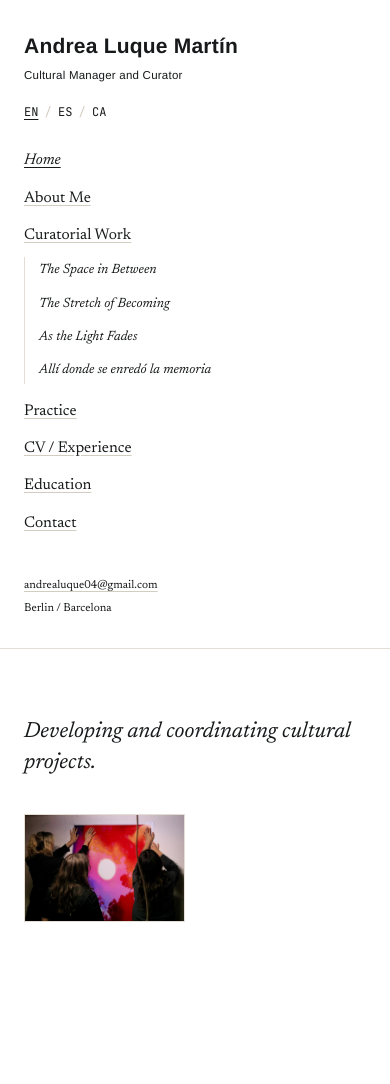
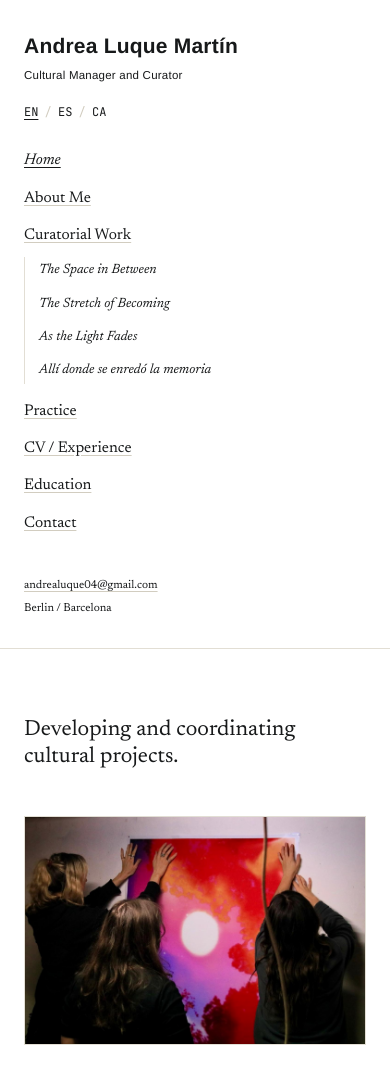
Before and after one commit to andrea-luque/andrea-luque-portfolio, a plain HTML site: page index.html in a window 390 px wide. Before the commit the page ends 1042 px from the top, so only its background shows below. Drawn offline with Linux system fonts and the light colour scheme.

Commit message:
Update home tagline and photo styles in CSS

```diff
--- a/style.css
+++ b/style.css
@@ -215,14 +215,15 @@ p.muted{ color: var(--muted); }
   justify-content: center;
 }
 .home-tagline{
-  font-size: 27px;
-  font-style: italic;
+  font-size: 44px;
+  font-style: normal;
   font-weight: 400;
-  line-height: 1.4;
-  max-width: 520px;
-  margin: 0 0 26px;
+  line-height: 1.25;
+  max-width: 640px;
+  margin: 0 0 34px;
   animation: bounce-up 0.75s cubic-bezier(0.34, 1.56, 0.64, 1) both;
 }
+.home-tagline em{ font-style: italic; }
 @keyframes bounce-up{
   0%{ opacity: 0; transform: translateY(46px); }
   55%{ opacity: 1; transform: translateY(-10px); }
@@ -249,40 +250,21 @@ p.muted{ color: var(--muted); }
   background: var(--ink);
 }
 
-/* Home photos: photo 1 and 2 stacked (uncropped, whole image), matching
-   the width of the tagline above. Photo 3 (vertical) sits to the right,
-   filling the remaining space and stretched tall to feel bigger. */
 .home-photos{
-  display: grid;
-  grid-template-columns: minmax(0, 380px) 1fr;
-  grid-template-rows: auto auto;
-  gap: 20px;
   margin-top: 10px;
-  align-items: stretch;
   max-width: 100%;
 }
 .home-photo{
   display: block;
   width: 100%;
   height: auto;
-  object-fit: contain;
+  max-height: 60vh;
+  object-fit: cover;
   border: 1px solid var(--rule);
   background: var(--bg);
   opacity: 0;
-  transform: scale(0.85) translateY(14px);
-  animation: pop-in 0.45s cubic-bezier(0.34, 1.56, 0.64, 1) forwards;
-}
-.home-photo-1{ grid-column: 1; grid-row: 1; animation-delay: 0.3s; }
-.home-photo-2{ grid-column: 1; grid-row: 2; animation-delay: 0.8s; }
-.home-photo-3{
-  grid-column: 2;
-  grid-row: 1 / span 2;
-  width: 100%;
-  height: 100%;
-  min-height: 100%;
-  object-fit: contain;
-  align-self: stretch;
-  animation-delay: 1.3s;
+  transform: scale(0.95) translateY(14px);
+  animation: pop-in 0.5s cubic-bezier(0.34, 1.56, 0.64, 1) 0.25s forwards;
 }
 @keyframes pop-in{
   from{ opacity: 0; transform: scale(0.85) translateY(14px); }
@@ -567,10 +549,6 @@ p.muted{ color: var(--muted); }
   .content{ padding: 48px 24px 90px; max-width: 100%; }
   .home-view{ min-height: auto; padding: 20px 0 10px; }
   .home-tagline{ font-size: 22px; }
-  .home-photos{
-    grid-template-columns: 1fr 1fr;
-  }
-  .home-photo-1, .home-photo-2, .home-photo-3{ width: 100%; }
   .project-detail-title{ font-size: 27px; }
   .project-detail-columns{ grid-template-columns: 1fr; gap: 24px; }
   .project-detail-body{
```
